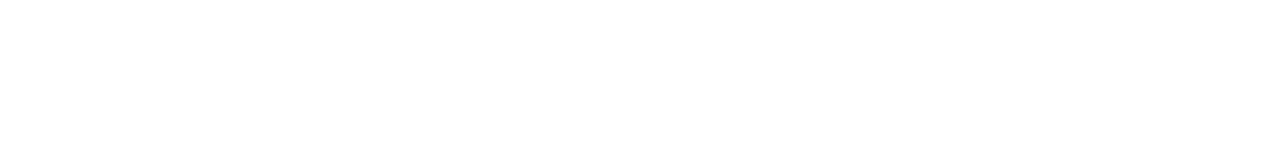
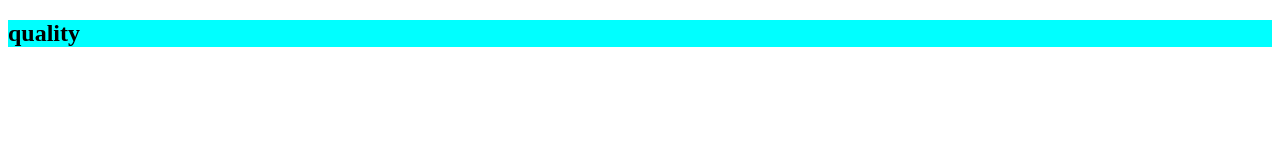
Before and after one commit to sakirmohammad775/Flower-shop, a plain HTML site: page index.html in a window 1280 px wide. Drawn offline with Linux system fonts and the light colour scheme.

Commit message:
quality added

```diff
--- a/index.css
+++ b/index.css
@@ -0,0 +1,3 @@
+h2{
+    background-color: aqua;
+}
--- a/index.html
+++ b/index.html
@@ -7,6 +7,7 @@
     <link rel="stylesheet" href="index.css">
 </head>
 <body>
+    <h2>quality</h2>
 
 </body>
 </html>
```
